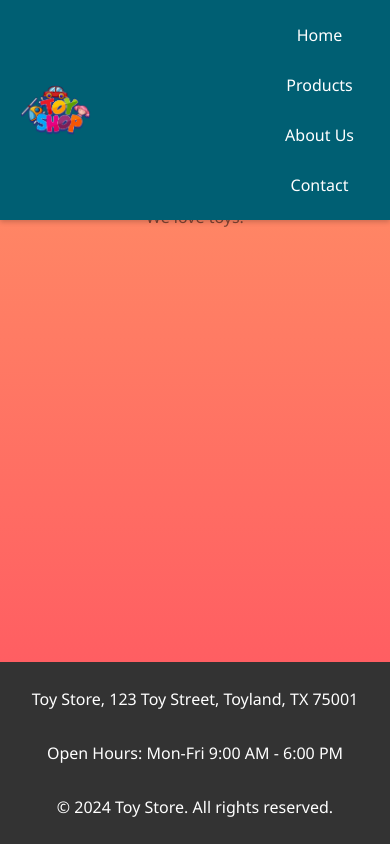
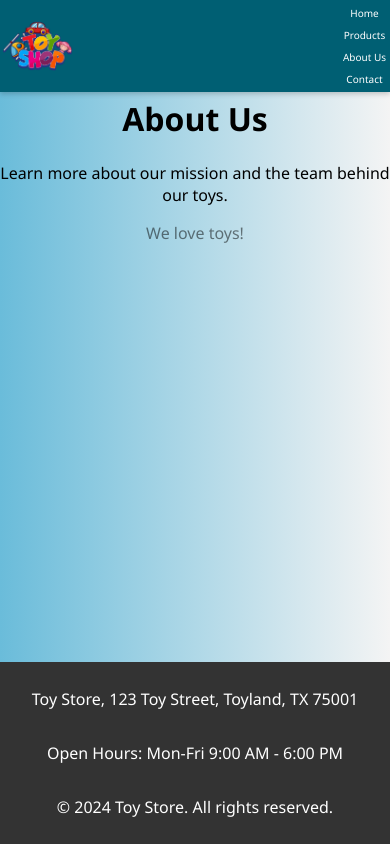
Before and after one commit to ShaniAharon/toy-store, a plain HTML site: page about.html in a window 390 px wide. Drawn offline with Linux system fonts and the light colour scheme.

Commit message:
fix: responsive

```diff
--- a/styles.css
+++ b/styles.css
@@ -59,6 +59,7 @@ nav ul li a:hover {
 }
 
 main {
+  margin-top: 1rem;
   text-align: center;
   flex: 1 0 auto; /* Allows the main content to grow and shrink as needed, pushing the footer down */
   padding-top: 60px; /* Adjust top padding to accommodate the fixed header */
@@ -253,6 +254,14 @@ footer {
   nav ul li {
     float: none;
     width: 100%;
+    padding: 2px;
+  }
+  .header-content a {
+    padding: 2px;
+  }
+  .header-content {
+    font-size: x-small;
+    padding: 2px;
   }
 }
 
@@ -270,14 +279,3 @@ footer {
     grid-template-columns: repeat(3, 1fr);
   }
 }
-
-/* Additional styles for responsiveness and aesthetics */
-@media (max-width: 600px) {
-  .about-us {
-    background: linear-gradient(
-      to bottom,
-      #ff9966,
-      #ff5e62
-    ); /* Vertical gradient for smaller screens */
-  }
-}
```
